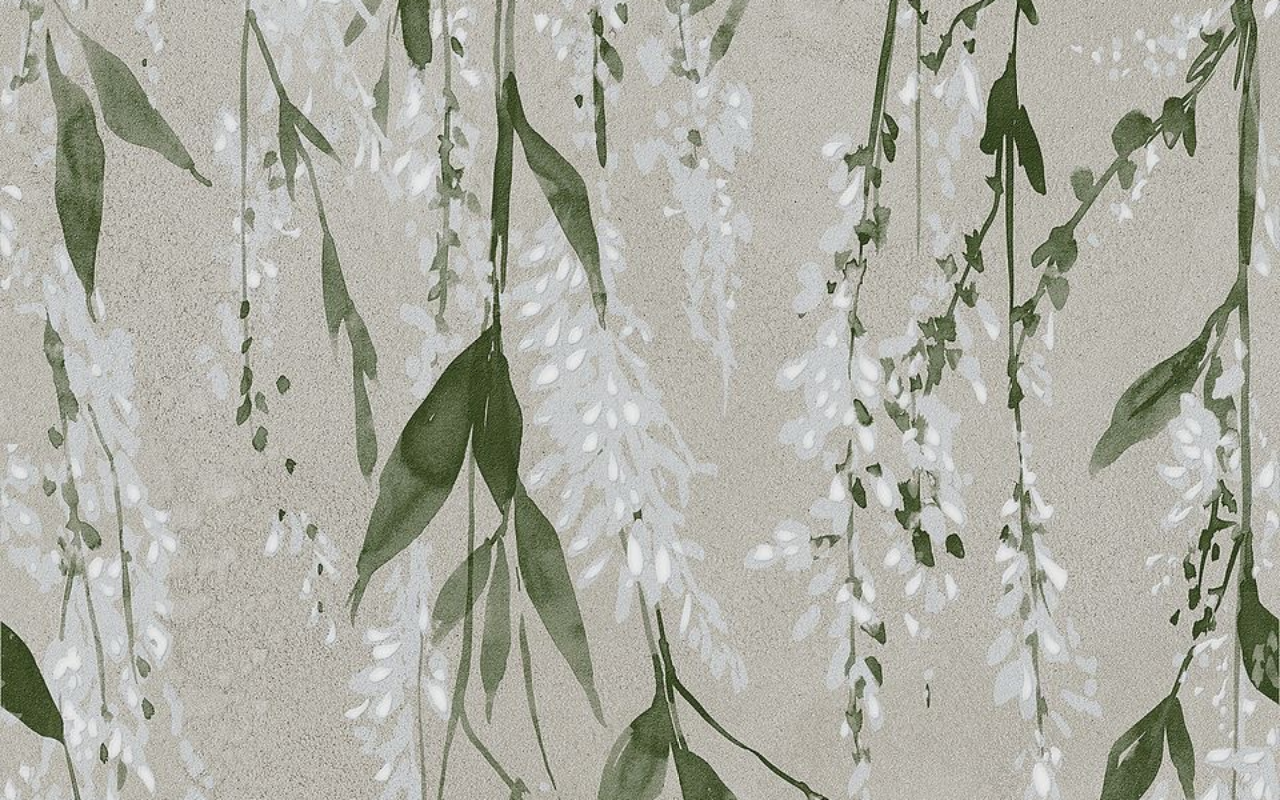
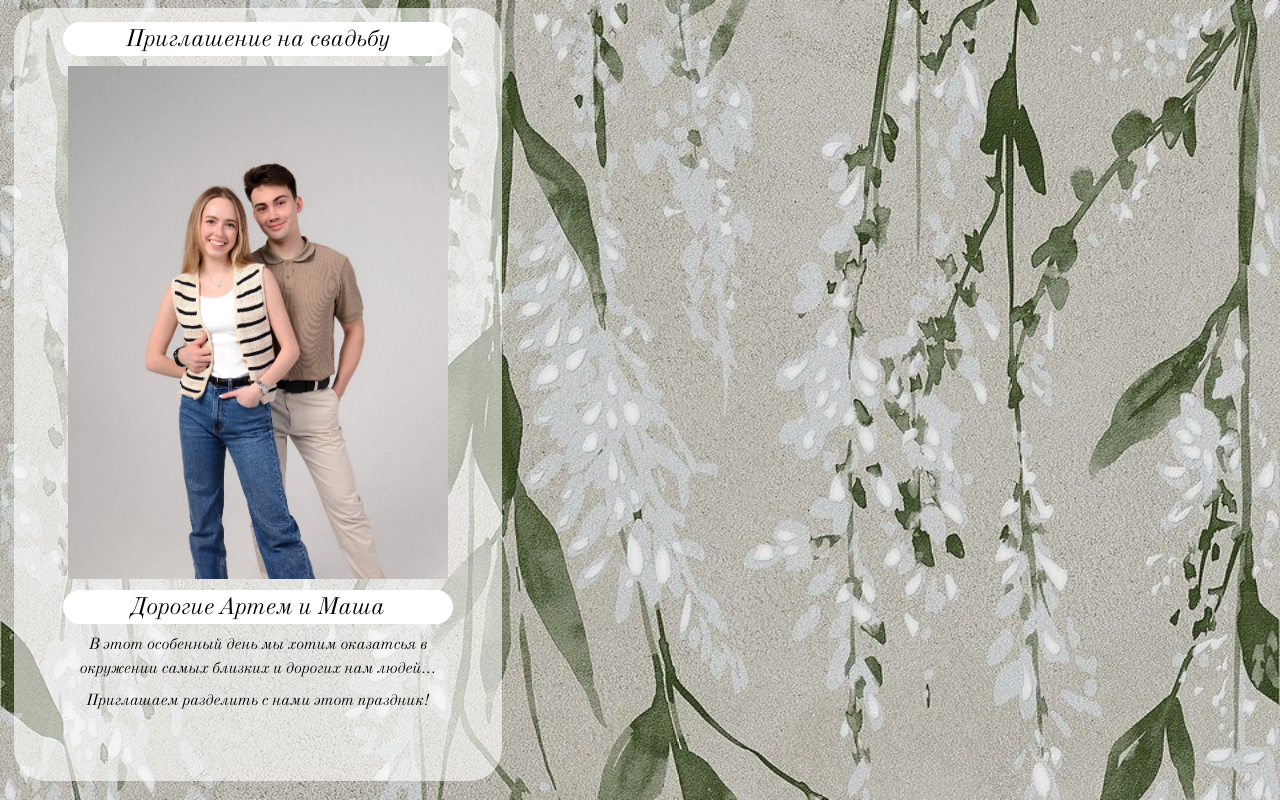
Before and after one commit to buldozzzer/wedding-card, a Vue app in the folder front/: page /buduschie-roditeli in a window 1280 px wide. Before the commit this address had no page. Shown: the top 800 px of the page. Built offline with nearby package versions, Linux system fonts and the light colour scheme.

Commit message:
user_links

```diff
--- a/front/src/router/index.js
+++ b/front/src/router/index.js
@@ -49,6 +49,11 @@ const router = createRouter({
       name: 'dorogaya-anya',
       component: () => import('../views/AnnaKhotnichukView.vue')
     },
+    {
+      path: '/buduschie-roditeli',
+      name: 'dorogaya-anya',
+      component: () => import('../views/ArtyomAndMariaView.vue')
+    },
   ],
 })
 
--- /dev/null
+++ b/front/src/views/ArtyomAndMariaView.vue
@@ -0,0 +1,7 @@
+<template>
+  <MainPageVue guest="Дорогие Артем и Маша"></MainPageVue>
+</template>
+
+<script setup>
+  import MainPageVue from "@/components/MainPage.vue";
+</script>
```
